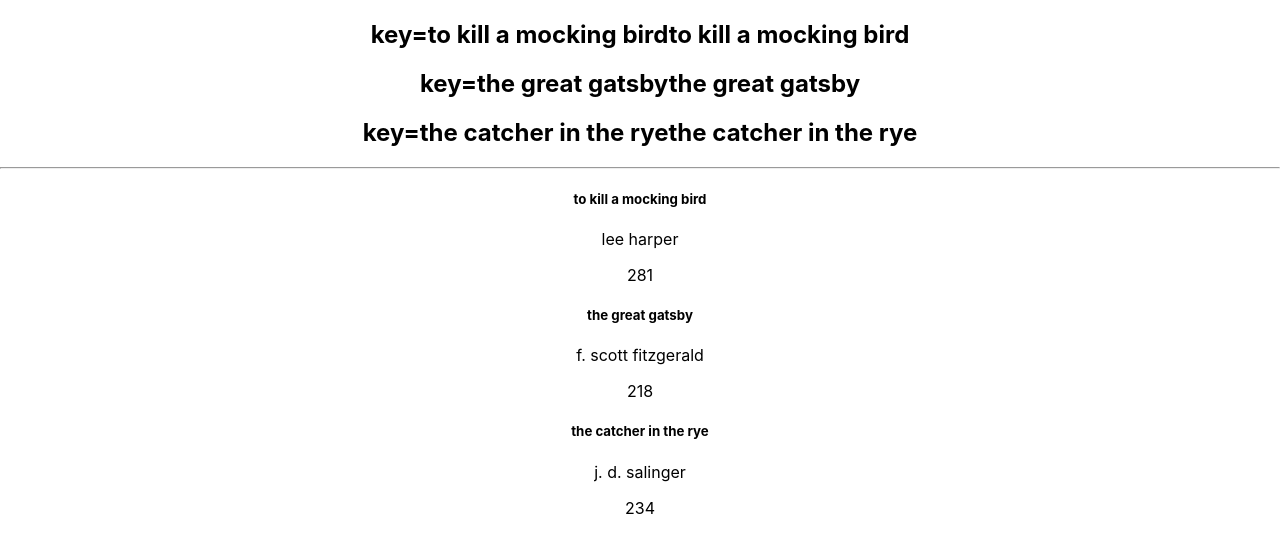
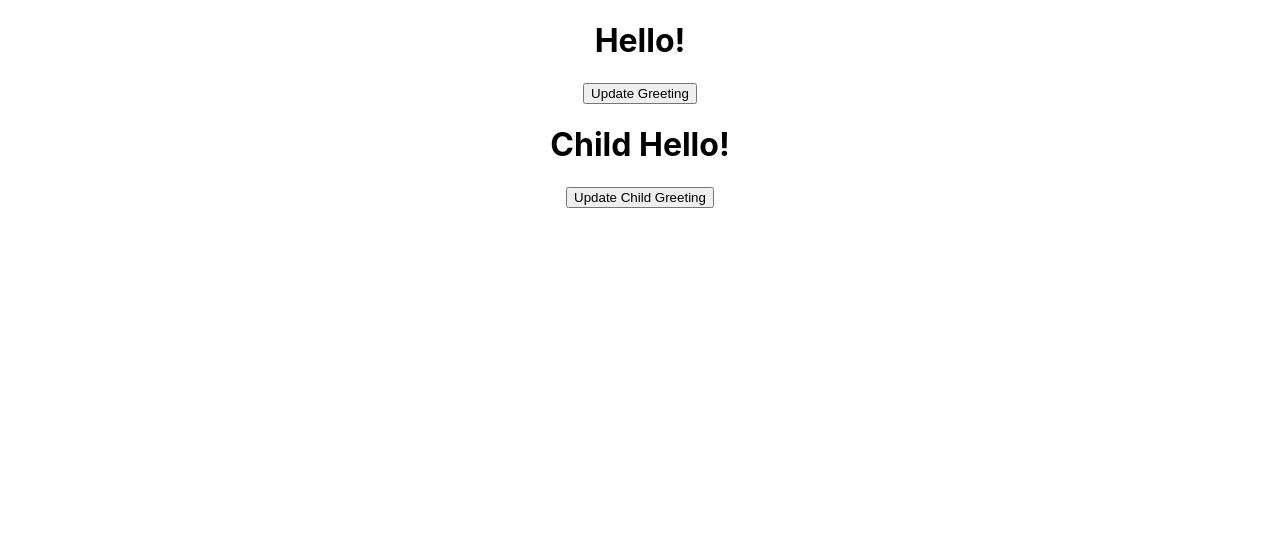
Before and after one commit to codingbyfreddish/react-app, a React (Create React App) app in the folder my-app/: page / in a window 1280 px wide. Shown: the top 552 px of the page. Built offline with nearby package versions, Linux system fonts and the light colour scheme.

Commit message:
add LifeCycleCDM.js, LifeCycleCDMChild.js, LifeCycleCDU.js, LifeCycleCDUChild.js /components

```diff
--- a/my-app/src/App.js
+++ b/my-app/src/App.js
@@ -1,11 +1,11 @@
 import logo from './logo.svg';
 import './App.css';
-import RenderingLists from './components/RenderingLists';
+import LifeCyclesCDU from './components/LifeCyclesCDU';
 
 function App() {
   return (
     <div className="App">
-      <RenderingLists />
+      <LifeCyclesCDU />
     </div>
   );
 }
--- /dev/null
+++ b/my-app/src/components/LifeCyclesCDU.js
@@ -0,0 +1,35 @@
+import React, { Component } from 'react'
+import LifeCyclesCDUChild from './LifeCyclesCDUChild'
+
+export class LifeCyclesCDU extends Component {
+    constructor(props) {
+        console.log('Constructor called')
+        super(props)
+        this.state = {
+            greeting: 'Hello!'
+        }
+    }
+    updateGreeting = () => {
+        console.log('update greeting called')
+        this.setState(prevState => {
+            return {
+            greeting: prevState.greeting === 'Hello!' ? 'Goodbye!' : 'Hello!'
+            }
+        })
+    }
+    componentDidUpdate() {
+        console.log('Component updated')
+    }
+    render() {
+        console.log('Render method called')
+        return (
+            <div>
+                <h1>{this.state.greeting}</h1>
+                <button onClick={this.updateGreeting}>Update Greeting</button>
+                <LifeCyclesCDUChild parentGreeting={this.state.greeting} />
+            </div>
+        )
+    }
+}
+
+export default LifeCyclesCDU
--- /dev/null
+++ b/my-app/src/components/LifeCyclesCDUChild.js
@@ -0,0 +1,42 @@
+import React, { Component } from 'react'
+
+export class LifeCyclesCDUChild extends Component {
+    constructor(props) {
+        console.log('Child Constructor called');
+        super(props)
+
+        this.state = {
+            greeting: 'Child Hello!',
+        }
+    }
+
+    updateGreeting = () => {
+        console.log('Child updateGreeting called');
+        this.setState((prevState) => {
+            return {
+                greeting: prevState.greeting === 'Child Hello!' ? 'Child Goodbye' : 'Child Hello!',
+            }
+        })
+    }
+
+    componentDidUpdate(prevProps, prevState) {
+        console.log('Child Component updated!');
+        console.log('prevProps', prevProps);
+        console.log('prevState', prevState);
+        if (prevProps.parentGreeting !== this.props.parentGreeting) {
+            console.log('Parent greeting has changed!');
+        }
+    }
+
+    render() {
+        console.log('Child Render method called');
+        return (
+            <div>
+                <h1>{this.state.greeting}</h1>
+                <button onClick={this.updateGreeting}>Update Child Greeting</button>
+            </div>
+        )
+    }
+}
+
+export default LifeCyclesCDUChild
```
Also changed, not shown: my-app/src/components/LifeCyclesCDM.js (added, +38 -0 lines), my-app/src/components/LifeCyclesCDMChild.js (added, +40 -0 lines).
